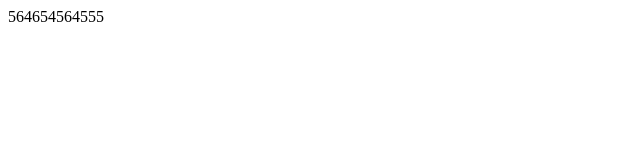
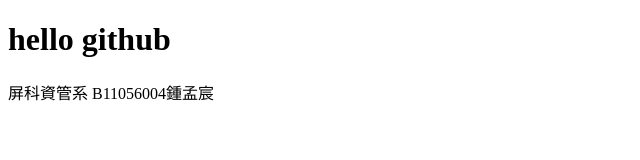
Before and after one commit to B11056004/B11056004.GITHUB.IO, a plain HTML site: page hello.github.html in a window 1280 px wide. Shown: the whole page, without its empty margins (0-640 px from the left). Drawn offline with Linux system fonts and the light colour scheme.

Commit message:
147258369

```diff
--- a/hello.github.html
+++ b/hello.github.html
@@ -8,7 +8,8 @@
 </head>
 
 <body>
-    564654564555
+    <h1>hello github</h1>
+    屏科資管系 B11056004鍾孟宸
 </body>
 
 </html>
```
